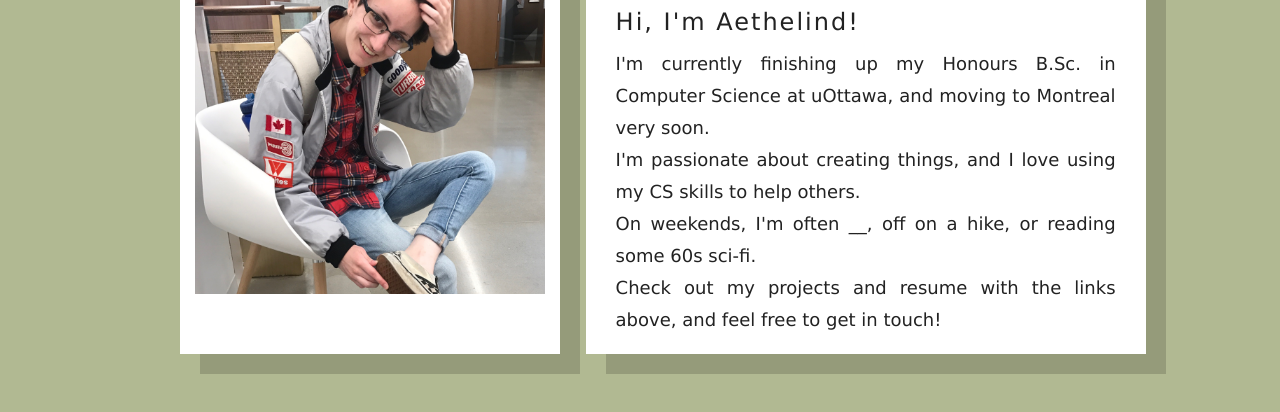
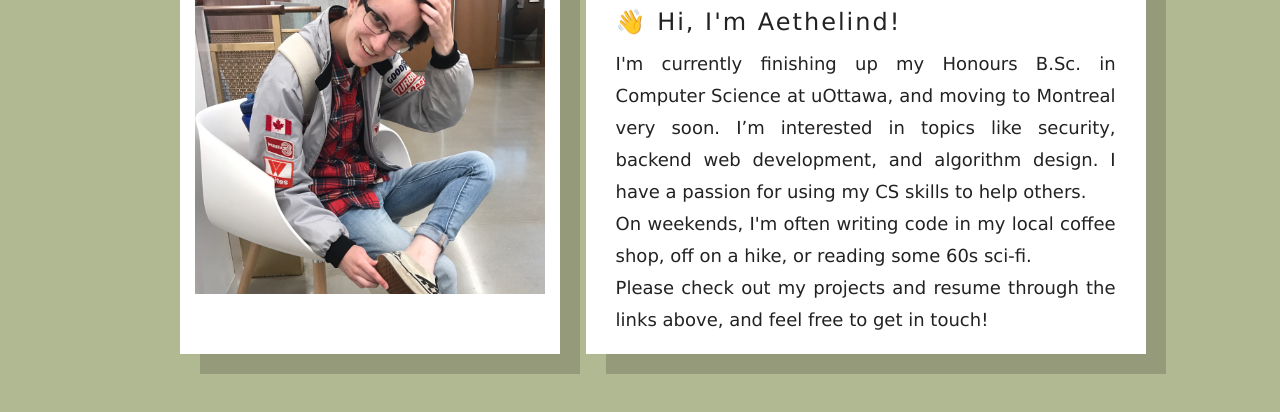
Before and after one commit to aethelind/website, a plain HTML site: page index.html in a window 1280 px wide. Shown: the part 266-678 px from the top of the page. Drawn offline with Linux system fonts and the light colour scheme.

Commit message:
updated about page

```diff
--- a/index.html
+++ b/index.html
@@ -31,13 +31,13 @@
         <div class="columnContent">
             <div id="textbox">
                 <h1>About</h1>
-                <h2>Hi, I'm Aethelind!</h2>
+                <h2 tooltip="hewwo">👋 Hi, I'm Aethelind!</h2>
                 <p id="aboutme">
                     I'm currently finishing up my Honours B.Sc. in Computer Science at uOttawa, and moving to Montreal very soon.
-                    <br> I'm passionate about creating things, and I love using my CS skills to help others.
-                    <br> On weekends, I'm often __, off on a hike, or reading some 60s sci-fi.
-                    <br> Check out my projects and resume with the links above, and feel free to get in touch!
-
+                    I’m interested in topics like security, backend web development, and algorithm design.
+                    I have a passion for using my CS skills to help others.
+                    <br>On weekends, I'm often writing code in my local coffee shop, off on a hike, or reading some 60s sci-fi.
+                    <br>Please check out my projects and resume through the links above, and feel free to get in touch!
                 </p>
 
 
```
Also changed, not shown: 2 other files.
